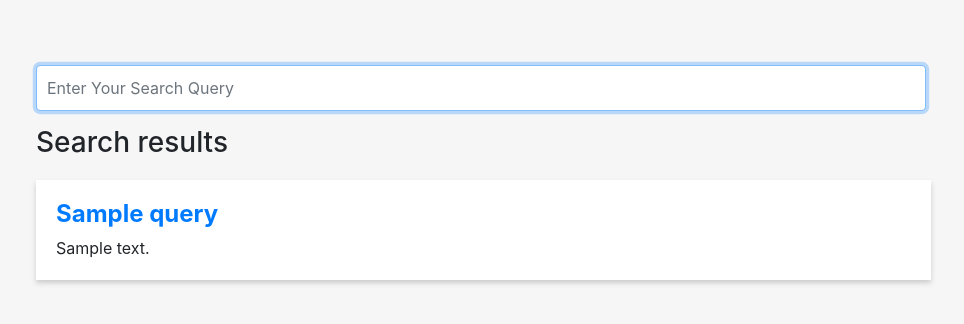
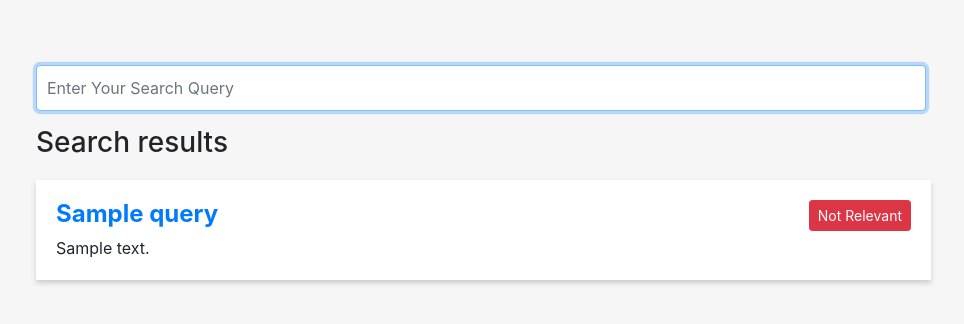
Before and after one commit to sambhav/ltr-demo, a Flask app: template flaskapp/templates/rankers.html in a window 1280 px wide. Shown: the top 324 px of the page, without its empty margins (64-1028 px from the left). Run offline with Flask 2, Linux system fonts and the light colour scheme; the template is opened without the code that fills it: most values are stand-ins (such as "Sample title", 1, 10 or a date in 2020); parts of the project's set-up code (start-up, migrations or seed data) failed here and were passed over; some libraries are stand-ins or nearby versions.

Commit message:
Add relevant/not relevant buttons

```diff
--- a/flaskapp/templates/rankers.html
+++ b/flaskapp/templates/rankers.html
@@ -6,6 +6,28 @@
     <link rel="stylesheet" href="static/css/bootstrap.min.css">
     <link href="static/css/main.css" rel="stylesheet">
   </head>
+  <script>
+    function updateRelevance(query, doc, id){
+        console.log("puppa");
+        btn = document.getElementById("button"+id);
+        rel = 0
+        if (btn.textContent == "Not Relevant"){
+            btn.textContent = "Relevant"
+            rel = 1
+        }
+        else if (btn.textContent == "Relevant"){
+            btn.textContent = "Not Relevant"
+            rel = 0
+        }
+        $("#button"+id).toggleClass('btn-success')
+        $("#button"+id).toggleClass('btn-danger')
+        $.ajax({
+            dataType: "json",
+            url: 'annotate?query='+query+'&docid='+doc+'&rel='+rel
+        });
+    }
+
+  </script>
   <body>
     <div class="container">
     <div class="row">
@@ -30,6 +52,15 @@
                             {{ doc["title"] }}
                             </a>
                             </strong>
+                        <div class='float-right'>
+                        {% if doc['relevance'] == 1 %}
+                        <button id='button{{loop.index}}' onclick="updateRelevance('{{query}}','{{doc['wikiTitle']}}',{{loop.index}})" class="btn btn-success btn-sm">Relevant</button>
+
+                        {% else %}
+                        <button id='button{{loop.index}}' onclick="updateRelevance('{{query}}','{{doc['wikiTitle']}}',{{loop.index}})" class="btn btn-danger btn-sm">Not Relevant</button>
+                        {% endif %}
+                        </div>
+
                         </h4>
                     </div>
                     {% if doc["description"] != "" %}
```
Also changed, not shown: flaskapp/__init__.py (+20 -5 lines), flaskapp/dataset.py (+8 -7 lines).
